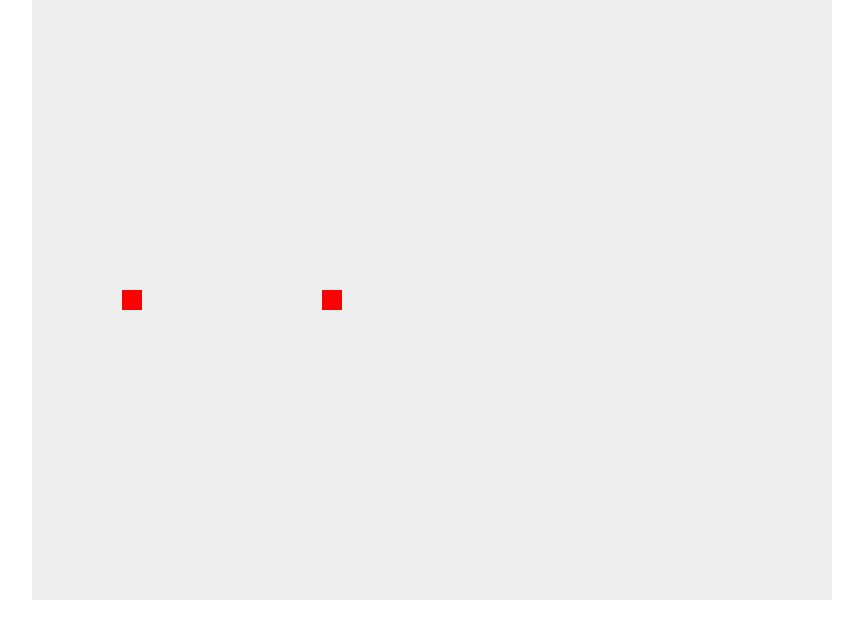
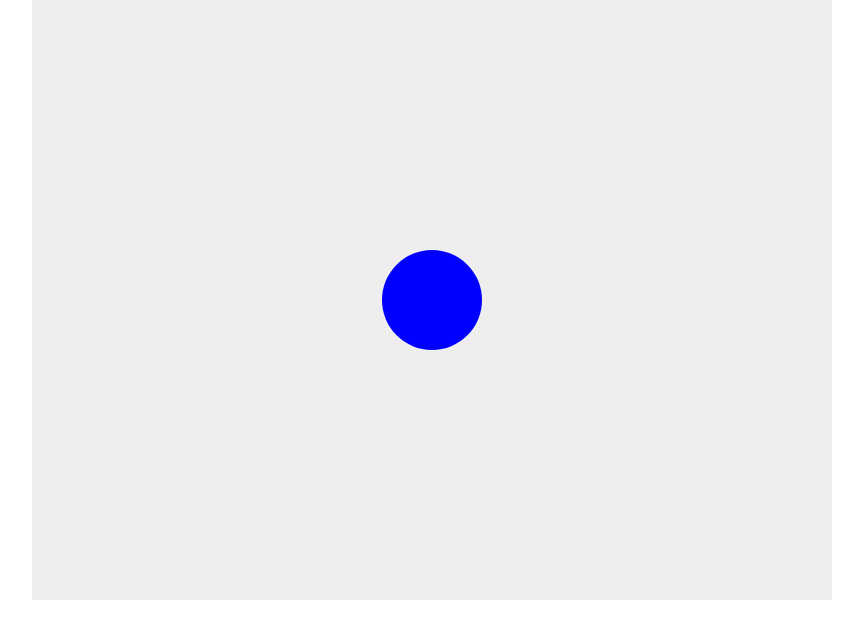
Before and after one commit to domvads/Moritz, a plain HTML site: page tower-defense/index.html in a window 1280 px wide. Shown: the whole page, without its empty margins (208-1071 px from the left). Drawn offline with Linux system fonts and the light colour scheme.

Commit message:
Simplify page to a single blue circle

```diff
--- a/tower-defense/index.html
+++ b/tower-defense/index.html
@@ -2,7 +2,7 @@
 <html lang="de">
 <head>
 <meta charset="UTF-8">
-<title>Einfaches Tower Defense</title>
+<title>Blauer Kreis</title>
 <style>
     body { margin:0; overflow:hidden; }
     canvas { background:#eee; display:block; margin:0 auto; }
@@ -14,79 +14,14 @@
 const canvas = document.getElementById('game');
 const ctx = canvas.getContext('2d');
 
-const path = [ {x:0, y:300}, {x:800, y:300} ];
-
-class Enemy {
-    constructor() {
-        this.x = path[0].x;
-        this.y = path[0].y;
-        this.speed = 1;
-        this.health = 100;
-    }
-    update() {
-        this.x += this.speed;
-    }
-    draw() {
-        ctx.fillStyle = 'red';
-        ctx.fillRect(this.x-10, this.y-10, 20, 20);
-    }
-    isDead() { return this.health <= 0 || this.x > canvas.width; }
+function drawCircle() {
+    ctx.fillStyle = 'blue';
+    ctx.beginPath();
+    ctx.arc(canvas.width / 2, canvas.height / 2, 50, 0, Math.PI * 2);
+    ctx.fill();
 }
 
-class Tower {
-    constructor(x, y) {
-        this.x = x;
-        this.y = y;
-        this.range = 100;
-        this.cooldown = 0;
-    }
-    update(enemies) {
-        if(this.cooldown > 0) this.cooldown--;
-        if(this.cooldown === 0) {
-            const target = enemies.find(e => Math.hypot(e.x-this.x, e.y-this.y) < this.range);
-            if(target) {
-                target.health -= 20;
-                this.cooldown = 50;
-            }
-        }
-    }
-    draw() {
-        ctx.fillStyle = 'blue';
-        ctx.beginPath();
-        ctx.arc(this.x, this.y, 15, 0, Math.PI*2);
-        ctx.fill();
-    }
-}
-
-const enemies = [];
-const towers = [];
-let spawnCounter = 0;
-
-canvas.addEventListener('click', (e) => {
-    const rect = canvas.getBoundingClientRect();
-    towers.push(new Tower(e.clientX - rect.left, e.clientY - rect.top));
-});
-
-function gameLoop() {
-    ctx.clearRect(0,0,canvas.width,canvas.height);
-
-    if(spawnCounter++ % 200 === 0) {
-        enemies.push(new Enemy());
-    }
-
-    enemies.forEach(e => e.update());
-    towers.forEach(t => t.update(enemies));
-
-    enemies.forEach(e => e.draw());
-    towers.forEach(t => t.draw());
-
-    for(let i=enemies.length-1;i>=0;i--) {
-        if(enemies[i].isDead()) enemies.splice(i,1);
-    }
-
-    requestAnimationFrame(gameLoop);
-}
-requestAnimationFrame(gameLoop);
+drawCircle();
 </script>
 </body>
 </html>
```
